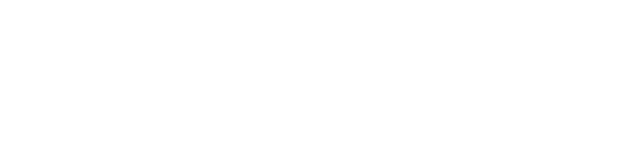
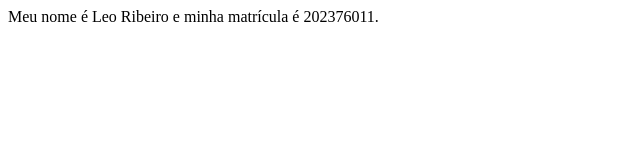
Before and after one commit to ufjf-dcc202/ufjf-dcc202-2023-3-a-atv2-leoribeirodep, a plain HTML site: page index.html in a window 1280 px wide. Shown: the whole page, without its empty margins (0-640 px from the left). Drawn offline with Linux system fonts and the light colour scheme.

Commit message:
add conteudo

```diff
--- a/index.html
+++ b/index.html
@@ -3,9 +3,11 @@
 <head>
     <meta charset="UTF-8">
     <meta name="viewport" content="width=device-width, initial-scale=1.0">
-    <title>Document</title>
+    <title>dcc 202 Atividade 2</title>
 </head>
 <body>
+    Meu nome é Leo Ribeiro e minha matrícula
+    é 202376011.
 
 </body>
 </html>
```
